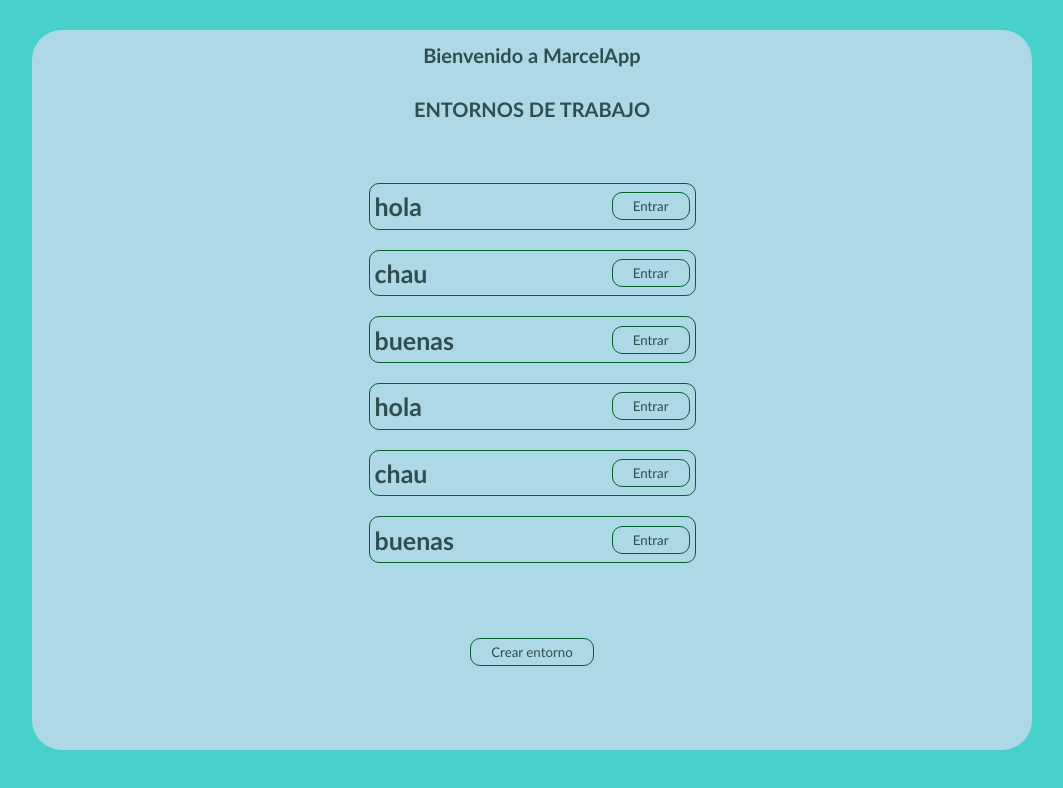
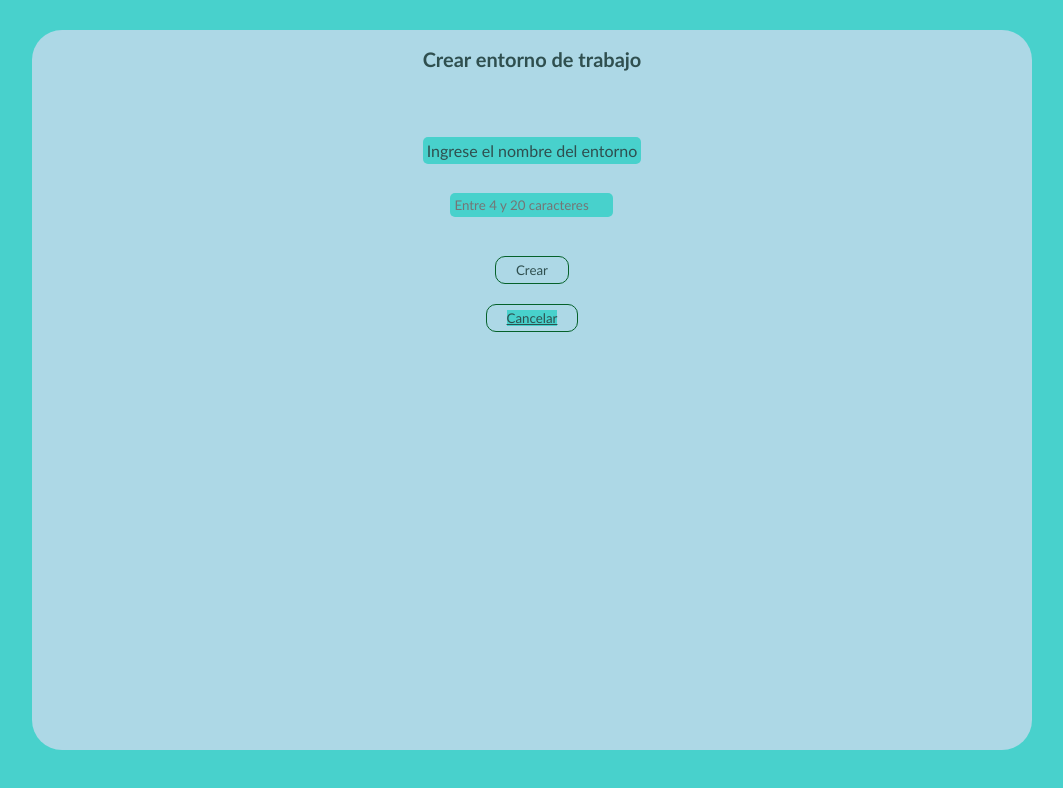
Before and after one commit to loscalzom/marcelApp, a React (Vite) app: page /createWorkspace in a window 1280 px wide. Shown: the top 788 px of the page, without its empty margins (108-1171 px from the left). Built offline with nearby package versions, Linux system fonts and the light colour scheme.

Commit message:
Actualizacion creando workspaces

```diff
--- a/package.json
+++ b/package.json
@@ -11,7 +11,9 @@
   },
   "dependencies": {
     "react": "^18.3.1",
-    "react-dom": "^18.3.1"
+    "react-dom": "^18.3.1",
+    "react-router-dom": "^6.26.2",
+    "uuid": "^10.0.0"
   },
   "devDependencies": {
     "@eslint/js": "^9.9.0",
--- a/src/App.jsx
+++ b/src/App.jsx
@@ -1,11 +1,21 @@
 import React from 'react'
 import HomePage from './Pages/HomePage/homePage'
+import { Route, Routes } from 'react-router-dom'
+import CreateWorkspacePage from './Pages/CreateWorkspacePage/CreateWorkspace'
 function App() {
 
 return(
 
 <div>
-<HomePage/>
+<Routes>
+<Route path='/' element={<HomePage/>}/>
+<Route path='/createWorkspace' element={<CreateWorkspacePage/>}/>
+
+</Routes>
+
+
+
+
 </div>
 )
 
--- a/src/Components/WorkspacesListRender.jsx
+++ b/src/Components/WorkspacesListRender.jsx
@@ -1,13 +1,15 @@
 import React from 'react'
-import { data } from '../data'
+import { obtenerWorkspaces  } from '../data'
+import { Link } from 'react-router-dom'
 
-const WorkspacesListRender = (id,workspaceTitle) =>
+const WorkspacesListRender = (id,workspaceTitle) =>     {
 
-    {
-const workspaceList= data.map(({id,workspaceTitle}) =>
+const workspaces= obtenerWorkspaces()
+
+const workspaceList= workspaces.map(({id,workspaceTitle}) =>
 <li key={id} className='workspaceList'>
  {workspaceTitle}
-<button className='button enter'>Entrar</button>
+<button  className='button enter'>Entrar</button>
   </li> )
 return workspaceList
 
--- /dev/null
+++ b/src/Pages/CreateWorkspacePage/CreateWorkspace.jsx
@@ -0,0 +1,66 @@
+import React, { useState } from 'react'
+import './createWorkspace.css'
+import { crearWorkspace, obtenerWorkspaces } from '../../data'
+import {  useNavigate } from 'react-router-dom'
+
+
+const CreateWorkspacePage = () => {
+
+  const [error, setError] = useState({ text: "", isError: false })
+const navigate=useNavigate()
+
+  const handleSubmit = (evento) => {
+
+    evento.preventDefault()
+
+    const formulario = new FormData(evento.target)
+    const workspace = formulario.get('workspace')
+
+    if (workspace.length < 4 || workspace.length > 20) {
+      setError({ text: "El nombre del entorno debe tener entre 4 y 20 caracteres", isError: true })
+    } else {
+      setError({ text: "", isError: false })
+
+const nuevoWorkspace= {workspaceTitle: workspace, }
+
+crearWorkspace(nuevoWorkspace)
+obtenerWorkspaces()
+
+
+    navigate('/')
+    }
+
+  }
+  const handleCancel = (evento) => {
+    evento.preventDefault()
+    navigate('/')
+
+  }
+
+
+  return (
+    <div className='container createWorspaceContainer'>
+
+      <h2>Crear entorno de trabajo</h2>
+
+      <form onSubmit={handleSubmit} className='form'>
+
+        <label htmlFor="workspaceTitle">Ingrese el nombre del entorno</label> <br />
+        {error.isError && <p>{error.text}</p>}
+
+
+        <input type="text" placeholder='Entre 4 y 20 caracteres' name="workspace" /><br />
+
+        <button className='button'>Crear</button>
+       <button type='button' className='button' onClick={handleCancel} ><a href='/'>Cancelar</a></button>
+
+
+
+      </form>
+
+
+    </div>
+  )
+}
+
+export default CreateWorkspacePage
--- /dev/null
+++ b/src/Pages/CreateWorkspacePage/createWorkspace.css
@@ -0,0 +1,9 @@
+*{font-family: 'Gill Sans', 'Gill Sans MT', Calibri, 'Trebuchet MS', sans-serif;  color: darkslategray;background-color: mediumturquoise;}
+
+h2{background-color:lightblue;font-size: 20px}
+.container{display: flex; flex-direction: column; align-items: center; margin: auto; background-color: lightblue;height: 90vh;border-radius: 30px;max-width: 1000px;margin-top:30px ;}
+form{background-color: lightblue; display: flex;flex-direction: column; align-items: center;height: 80vh;}
+label{margin-top: 50px;border-radius: 5px;padding: 4px;}
+input{margin-top: 10px;border-radius: 5px;padding: 4px;border: none;}
+button{background-color: lightblue; border: 1px solid rgb(5, 97, 42); border-radius: 10px; padding: 5px 20px; margin-top: 10px; margin-bottom: 10px;position: relative;bottom: -10px ;}
+button:hover{background-color: darkseagreen;}
--- a/src/Pages/HomePage/homePage.css
+++ b/src/Pages/HomePage/homePage.css
@@ -1,5 +1,5 @@
 *{font-family: 'Gill Sans', 'Gill Sans MT', Calibri, 'Trebuchet MS', sans-serif;  color: darkslategray;background-color: mediumturquoise;}
-.body{background-color: darkseagreen;display: flex;flex-direction: column;justify-content: center;align-items: center;}
+
 h1,h2{background-color:lightblue;font-size: 20px}
 h3{background-color:lightblue;font-size: 15px;height: 50vh;display: flex;flex-direction: column;justify-content: flex-start;font-size: 25px;align-items: center;overflow-y: auto;}
 .scroll-container{overflow-y: auto;scrollbar-color: rgb(82, 83, 83) rgb(132, 211, 239);scroll-padding: 20px;height: 60vh;background-color: lightblue;}
--- a/src/Pages/HomePage/homePage.jsx
+++ b/src/Pages/HomePage/homePage.jsx
@@ -1,8 +1,17 @@
 import React from 'react'
 import "./homePage.css"
 import WorkspacesListRender from '../../Components/WorkspacesListRender'
+import { useNavigate } from 'react-router-dom';
+
 
 const HomePage = () => {
+  const navigate = useNavigate();
+
+  const handleButtonClick = () => {
+    navigate('/createWorkspace')
+  }
+
+
   return (
 
     <div className='container homePageContainer'>
@@ -13,7 +22,7 @@ const HomePage = () => {
         <h3><WorkspacesListRender /></h3>
 
 </div>
-<button className='button create'>Crear entorno</button>
+<button  onClick={handleButtonClick} className='button create'>Crear entorno</button>
       </div>
     </div>
 
--- a/src/data.js
+++ b/src/data.js
@@ -1,28 +1,39 @@
-
-export const data =
+import { v4 as uuidv4 } from "uuid"
+export const workspaces_estado_inicial =
 [{
     id: 1,
-    workspaceTitle: "hola",},
+    workspaceTitle: "General",},
 
     {
         id: 2,
-        workspaceTitle: "chau",},
+        workspaceTitle: "Consultas",},
 
         {
             id: 3,
-            workspaceTitle: "buenas",},
+            workspaceTitle: "Propuestas",},
 
-            {
-                id: 4,
-                workspaceTitle: "hola",},
-
-                {
-                    id: 4,
-                    workspaceTitle: "chau",},
-
-                    {
-                        id: 6,
-                        workspaceTitle: "buenas",},
 
 
 ]
+
+const obtenerWorkspaces = () => {
+
+    let workspaces= localStorage.getItem('workspaces')
+    if(workspaces){return JSON.parse(workspaces)}
+        else{
+            localStorage.setItem("workspaces",JSON.stringify(workspaces_estado_inicial))
+            return workspaces_estado_inicial
+        }
+
+    }
+
+const crearWorkspace = (nuevoworkspace) => {
+    nuevoworkspace.id=uuidv4()
+    let workspaces= obtenerWorkspaces()
+    workspaces.push(nuevoworkspace)
+    localStorage.setItem("workspaces",JSON.stringify(workspaces))
+
+}
+
+
+export {obtenerWorkspaces, crearWorkspace}
--- a/src/main.jsx
+++ b/src/main.jsx
@@ -1,6 +1,7 @@
 import { createRoot } from 'react-dom/client'
 import App from './App.jsx'
+import { BrowserRouter } from 'react-router-dom'
 
 createRoot(document.getElementById('root')).render(
-  <App />
+ <BrowserRouter> <App/> </BrowserRouter>
 )
```
Also changed, not shown: 1 other file (tests, documents, lock files or other folders).
